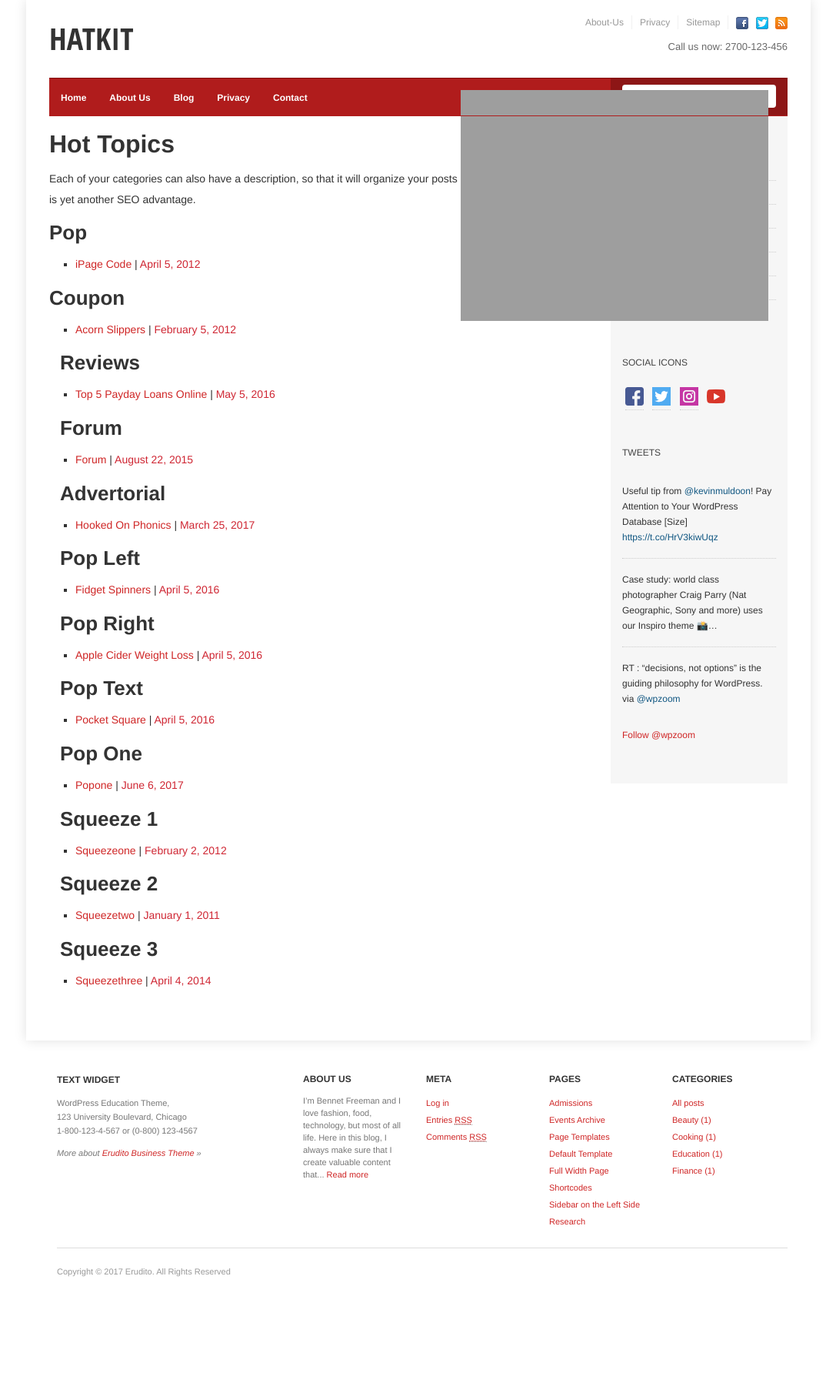
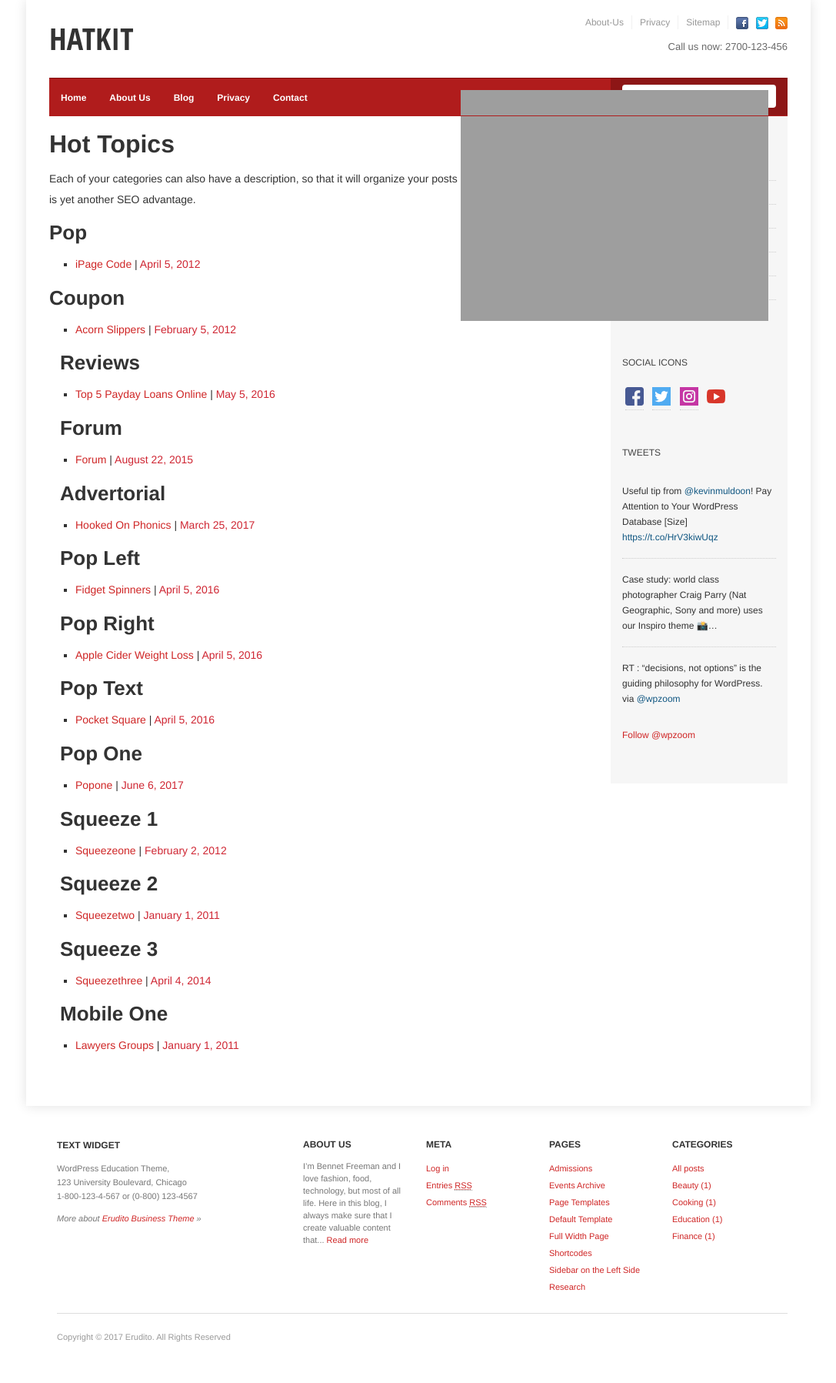
Before and after one commit to tonyseel/blog.hatkit.com, a Jekyll site: the page built from ads/index.html, in a window 1280 px wide. Shown: the whole page at 77% size, without its empty margins (96-1183 px from the left). Built offline with Jekyll 4.4.1, drawn with Linux system fonts in a browser that asks for light colours; before the commit the page ends 1712 px from its top, so only the background shows below that.

Commit message:
mobile one

```diff
--- a/_layouts/mobilelandone.html
+++ b/_layouts/mobilelandone.html
@@ -3,7 +3,7 @@
 <head>
 <meta charset="utf-8">
 <title>{{page.title}}</title>
-<link href="{{site.baseurl}}/css/mobilelandone/style.css" rel="stylesheet" type="text/css" media="all" />
+<link href="{{site.baseurl}}/css/mobileone/style.css" rel="stylesheet" type="text/css" media="all" />
 </head>
 <body>
  <div class="container">
@@ -18,7 +18,7 @@
 		<h3>{{page.heading}}</h3>
 		<h4>{{page.sub-heading}}</h4>
 	 	<h5>{{page.second-heading}}</h5>
-		 <img src="{{site.baseurl}}/image/mobilelandone/banner.jpg"/>
+		 <img src="{{site.baseurl}}/image/mobileone/banner.jpg"/>
 	 	<h4>{{page.banner-content}}</h4>
 		<div class="button">
        <input type="button" value="Click Here To Call" >
--- a/ads/index.html
+++ b/ads/index.html
@@ -140,6 +140,17 @@ layout: default
               {% endif %}
             {% endfor %}
         </ul>
+         <ul>
+         <h2>Mobile One</h2>
+            {% for post in site.posts %}
+              {% if post.categories contains 'mobileone' %}
+               <li class="cat-item cat-item-1"><a href="{{site.baseurl}}{{post.url}}" title="Permanent link to{site.baseurl}}{{post.url}}">{{post.title}} </a><span>|</span>
+                    <time datetime="2015-08-13" pubdate>{{post.date | date:"%B %-d, %Y"}}
+                    </time>
+               </li>
+              {% endif %}
+            {% endfor %}
+        </ul>
     </div>
     <!-- end .post-content -->
 </div>
```
Also changed, not shown: _posts/mobileone/2001-01-01-mobileone.md (renamed from _posts/mobilelandone/2001-01-01-mobilelandone.md, +3 -3 lines), css/mobileone/style.css (renamed from css/mobilelandone/style.css), image/mobileone/banner.jpg (renamed from image/mobilelandone/banner.jpg).
